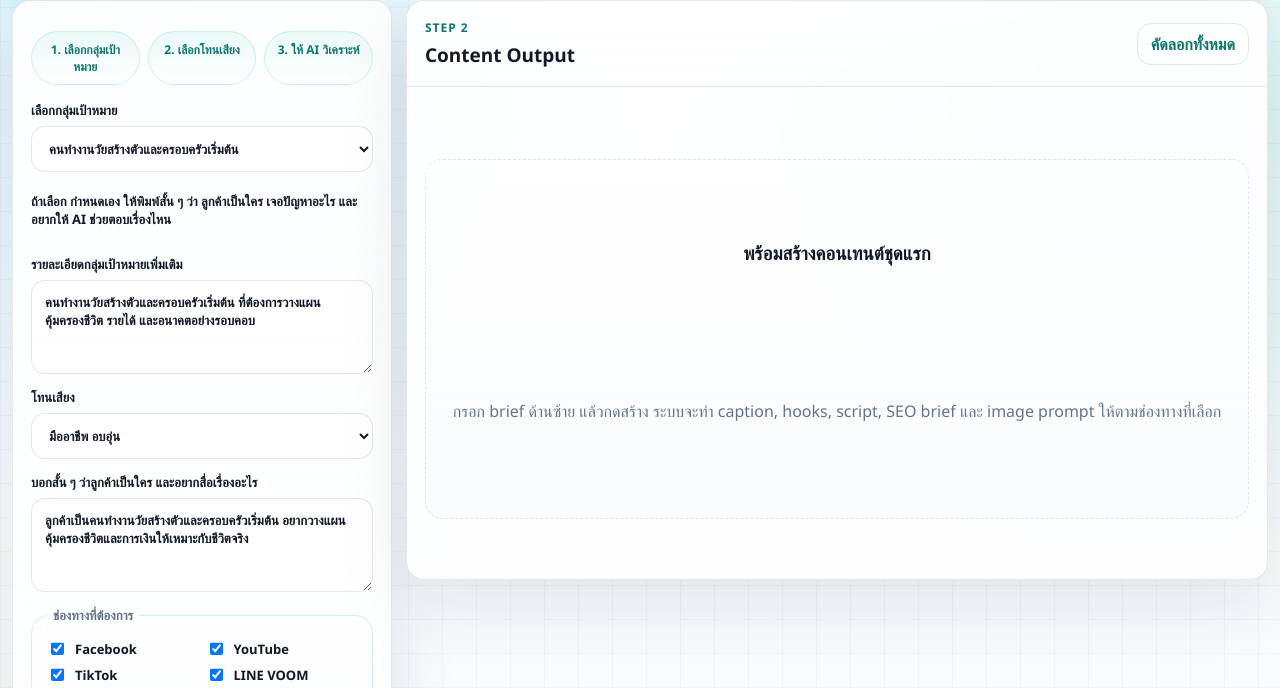
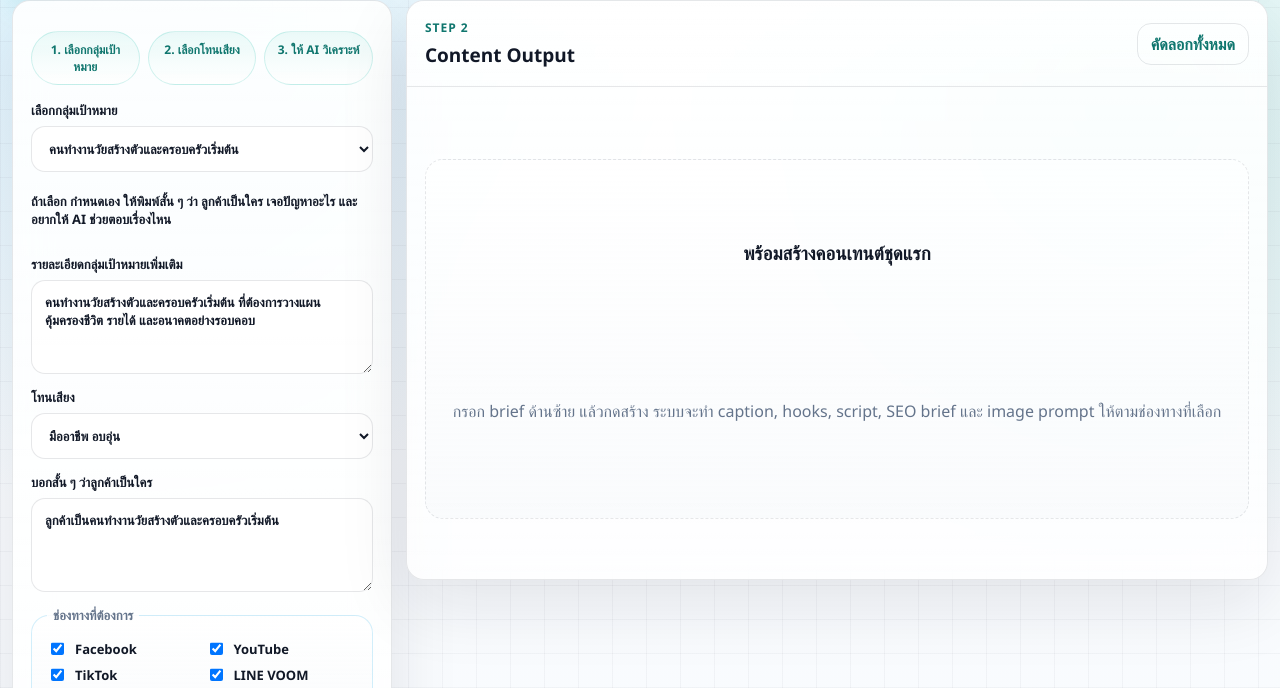
Before and after one commit to flooksatawat/social-content-studio, a website: page index.html in a window 1280 px wide. Shown: the part 95-783 px from the top of the page. Drawn offline with Linux system fonts and the light colour scheme.

Commit message:
Shorten custom audience prompt

```diff
--- a/index.html
+++ b/index.html
@@ -69,13 +69,13 @@
             </label>
 
             <label>
-              บอกสั้น ๆ ว่าลูกค้าเป็นใคร และอยากสื่อเรื่องอะไร
+              บอกสั้น ๆ ว่าลูกค้าเป็นใคร
               <textarea
                 id="painPoint"
                 name="painPoint"
                 rows="3"
-                placeholder="ตัวอย่าง: เจ้าของกิจการรายได้ผันผวน อยากคุ้มครองครอบครัวและวางแผนเงินเก็บ"
-              >ลูกค้าเป็นคนทำงานวัยสร้างตัวและครอบครัวเริ่มต้น อยากวางแผนคุ้มครองชีวิตและการเงินให้เหมาะกับชีวิตจริง</textarea>
+                placeholder="ตัวอย่าง: เจ้าของกิจการรายได้ผันผวน / พนักงานวัยเริ่มสร้างตัว / พ่อแม่ที่อยากคุ้มครองลูก"
+              >ลูกค้าเป็นคนทำงานวัยสร้างตัวและครอบครัวเริ่มต้น</textarea>
             </label>
 
             <fieldset class="channel-fieldset">
```
